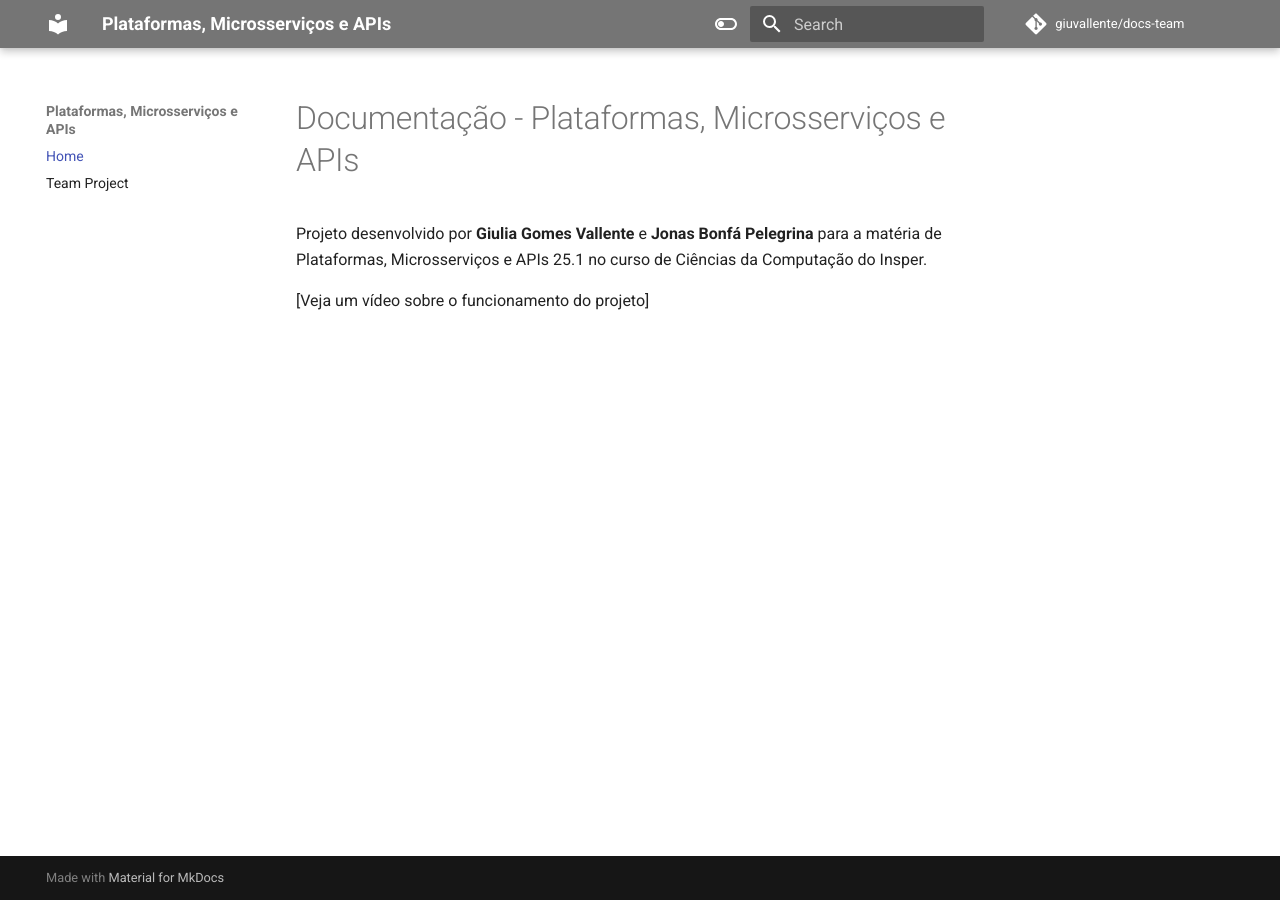
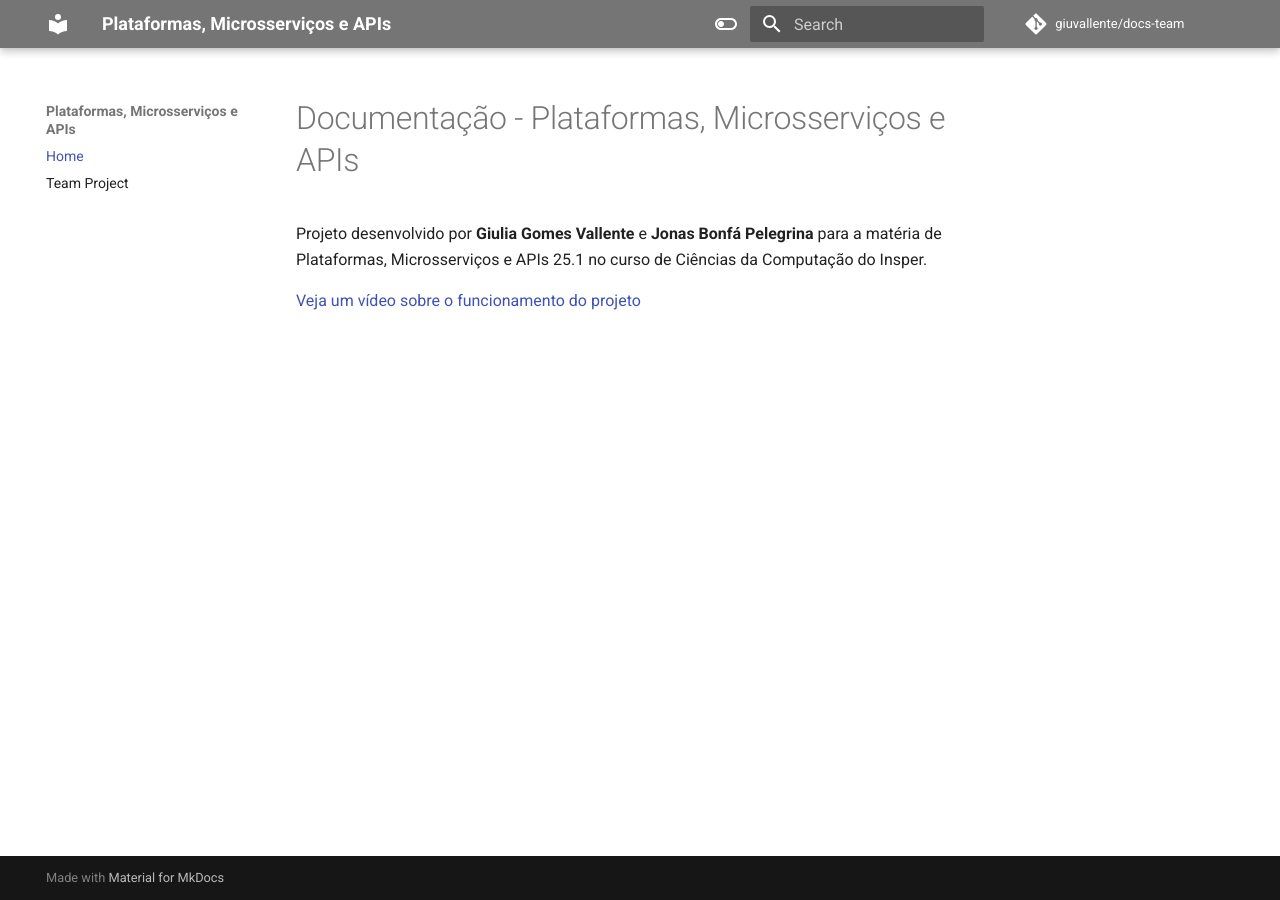
Before and after one commit to giuvallente/docs-team, an MkDocs documentation site: the page built from docs/index.md, in a window 1280 px wide. Built offline with MkDocs 1.6.1 and Material for MkDocs 9.7.7, drawn with Linux system fonts in a browser that asks for light colours; comment, search, counter and statistics services are not loaded; part of the change alters nothing that is shown.

```diff
--- a/docs/index.md
+++ b/docs/index.md
@@ -2,4 +2,4 @@
 
 Projeto desenvolvido por **Giulia Gomes Vallente** e **Jonas Bonfá Pelegrina** para a matéria de Plataformas, Microsserviços e APIs 25.1 no curso de Ciências da Computação do Insper.
 
-[Veja um vídeo sobre o funcionamento do projeto]
+[Veja um vídeo sobre o funcionamento do projeto](https://www.youtube.com/watch?v=EkrL8XyrsVw)
```
Also changed, not shown: docs/team/main.md (+1 -0 lines).
